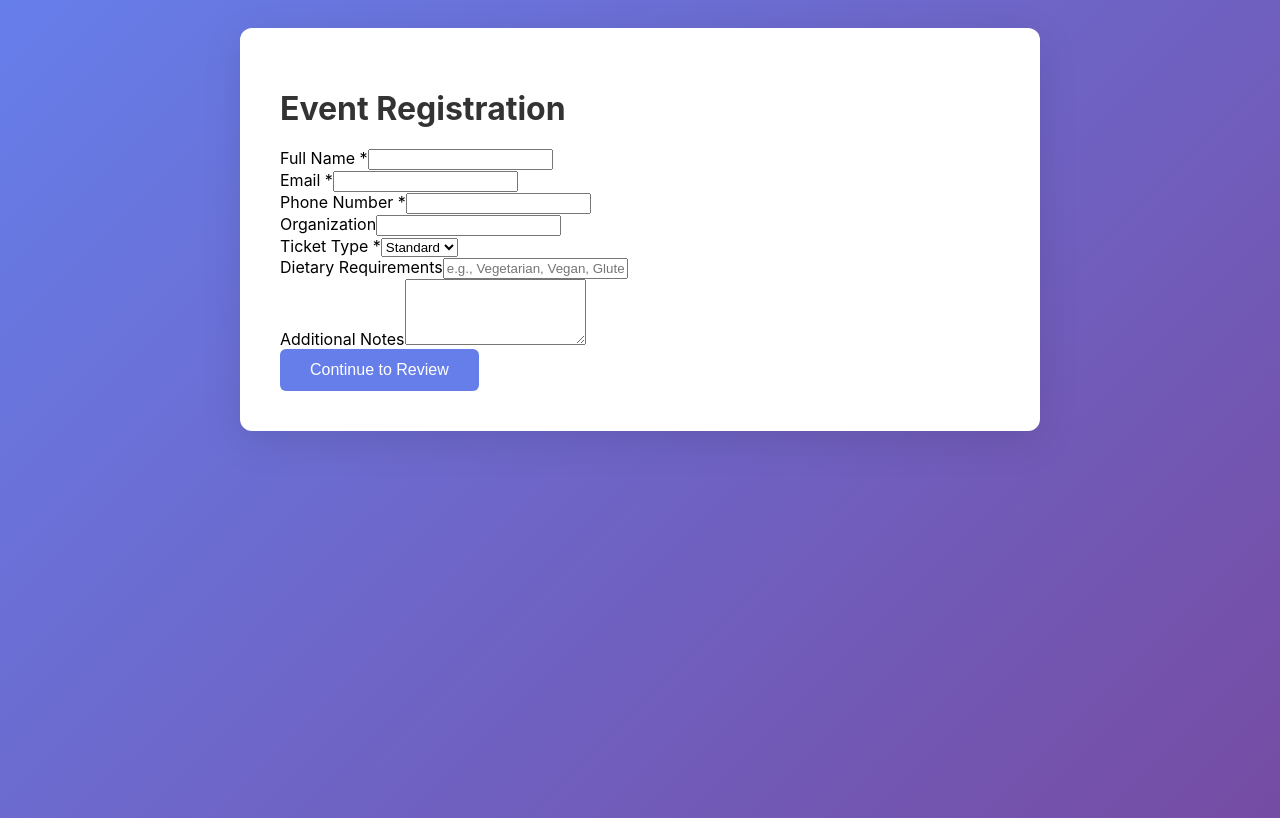
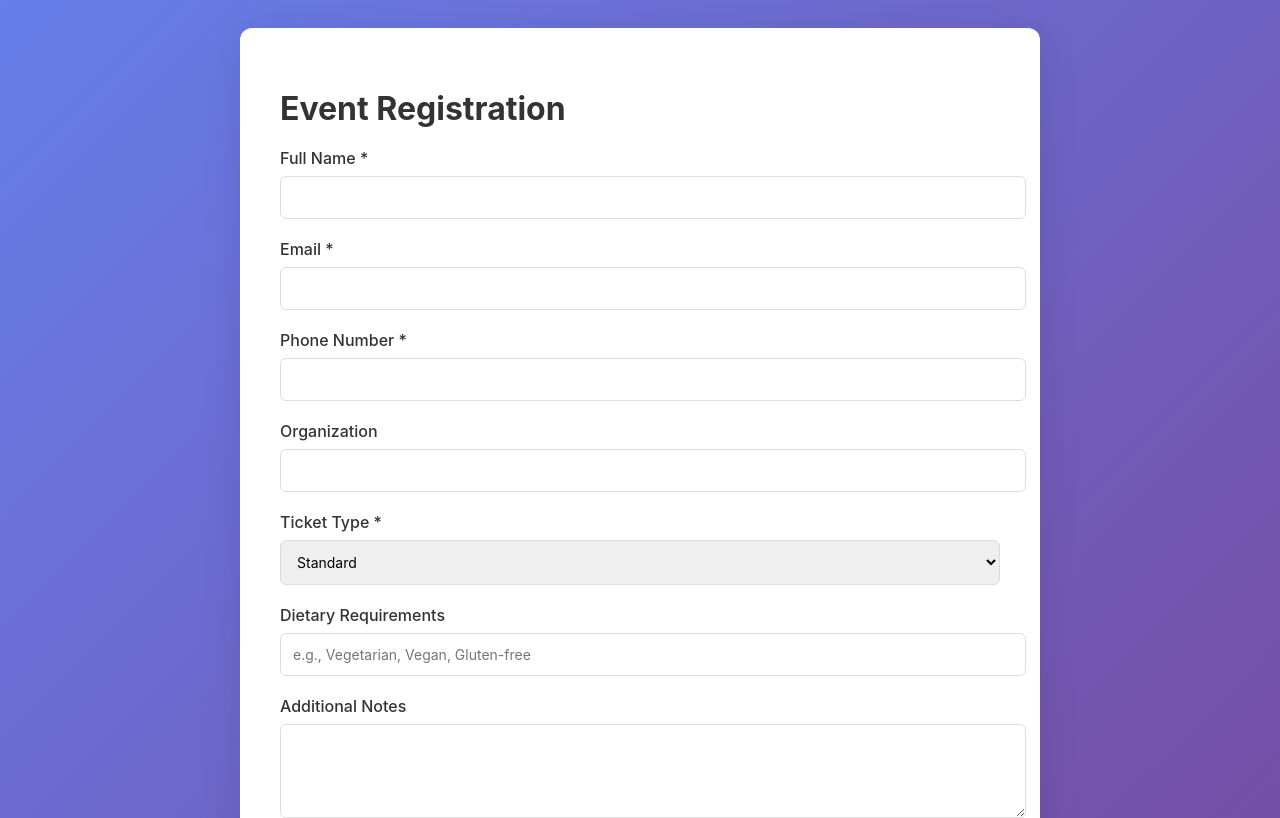
Before and after one commit to uwasedivine362-create/event-registration-system, a React (Vite) app: page /register in a window 1280 px wide. Shown: the top 818 px of the page. Built offline with nearby package versions, Linux system fonts and the light colour scheme.

Commit message:
added registration form.css

```diff
--- a/src/pages/RegistrationForm.css
+++ b/src/pages/RegistrationForm.css
@@ -0,0 +1,33 @@
+
+.form-group {
+  margin-bottom: 20px;
+}
+
+.form-group label {
+  display: block;
+  color: #333;
+  font-weight: 500;
+  margin-bottom: 8px;
+}
+
+.form-group input,
+.form-group select,
+.form-group textarea {
+  width: 100%;
+  padding: 12px;
+  border: 1px solid #ddd;
+  border-radius: 6px;
+  font-size: 14px;
+  font-family: inherit;
+}
+
+.form-group input:focus,
+.form-group select:focus,
+.form-group textarea:focus {
+  outline: none;
+  border-color: #667eea;
+}
+
+.form-group textarea {
+  resize: vertical;
+}
```
